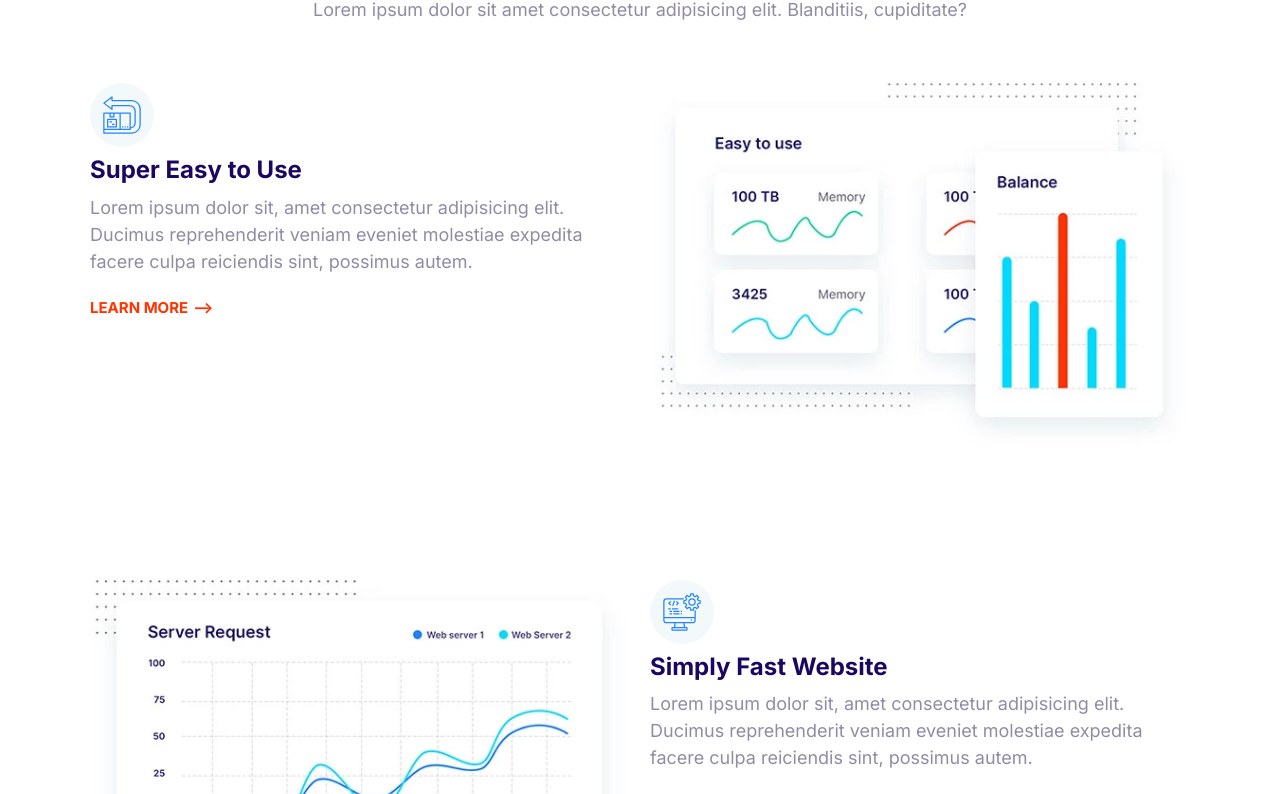
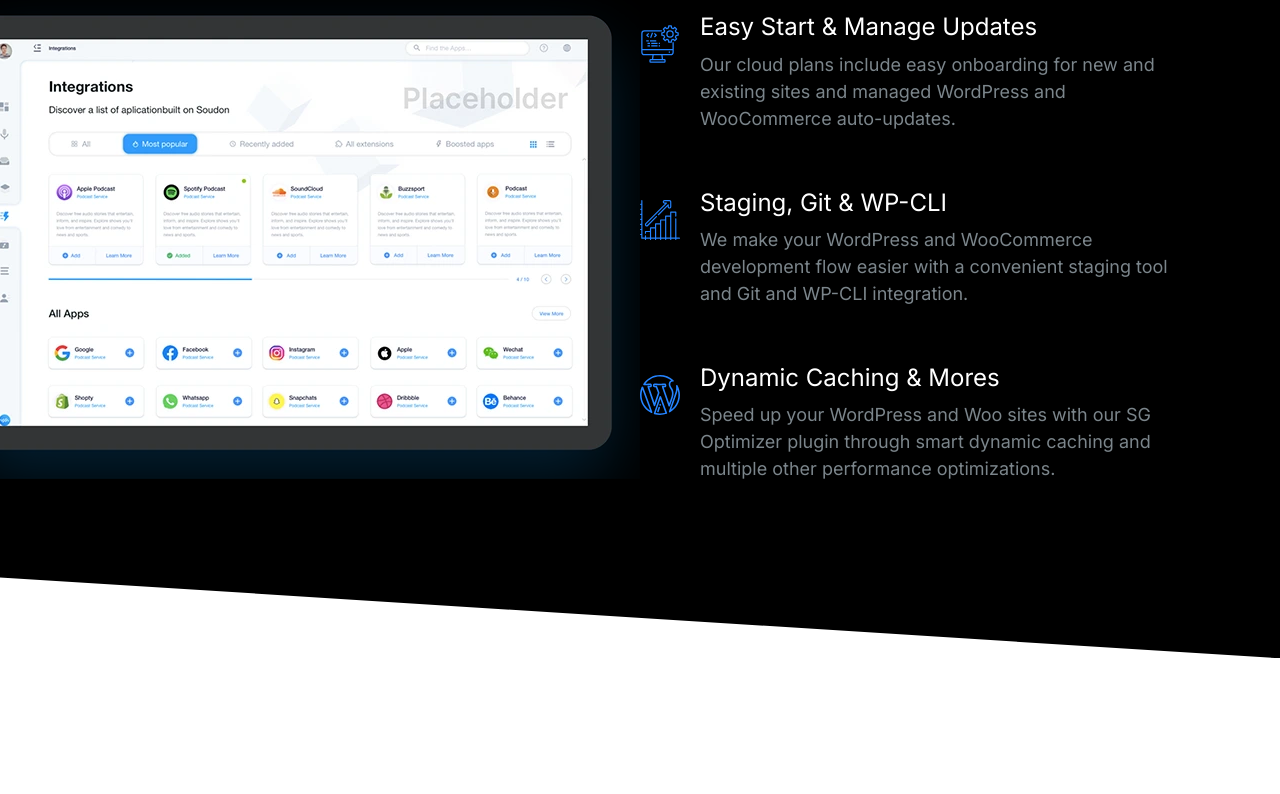
Before and after one commit to SolomonM23/Moshify, a plain HTML site: page index.html in a window 1280 px wide. Shown: the part 151-945 px from the top of the page. After the commit the page ends 809 px from the top, so only its background shows below. Drawn offline with Linux system fonts and the light colour scheme.

Commit message:
built full showcase block w components

```diff
--- a/CSS/styles.css
+++ b/CSS/styles.css
@@ -14,6 +14,10 @@
 }
 
 /* Typography */
+::selection {
+    background: var(--color-primary);
+    color: #fff;
+}
 
 html {
     font-size: 62.5%;
@@ -63,6 +67,7 @@
 
     h3 {
         font-size: 2.4rem;
+        font-weight: 500;
     }
 }
 
@@ -137,7 +142,6 @@
 .list {
     list-style: none;
     padding-left: 0;
-    color: var(--color-headings);
 }
 
 .list--inline .list__item {
@@ -148,6 +152,7 @@
 .list--tick {
     list-style-image: url(../images/tick.svg);
     padding-left: 3rem;
+    color: var(--color-headings);
 }
 
 .list--tick .list__item {
@@ -429,6 +434,7 @@
 /* Media */
 .media {
     display: flex;
+    margin-bottom: 4rem;
 }
 
 .media__title {
@@ -636,18 +642,20 @@
     color: #7b858b;
 }
 
-.block--dark .block__heading {
+.block--dark h1,
+.block--dark h2,
+.block--dark h3  {
     color: #fff;
 }
 
 .block--skewed-right {
     padding-bottom: calc(var(--padding-vertical) + 4rem);
-    clip-path: polygon(0 0, 100% 0%, 100% 100%, 0 80%);
+    clip-path: polygon(0 0, 100% 0%, 100% 100%, 0 90%);
 }
 
 .block--skewed-left {
     padding-bottom: calc(var(--padding-vertical) + 4rem);
-    clip-path: polygon(0 0, 100% 0%, 100% 80%, 0 100%);
+    clip-path: polygon(0 0, 100% 0%, 100% 90%, 0 100%);
 }
 
 .container {
@@ -719,10 +727,6 @@
 }
 
 /* Hero section */
-.hero {
-    clip-path: polygon(0 0, 100% 0%, 100% 80%, 0 100%);
-}
-
 .hero__tagline {
     font-size: 2rem;
     color: #b9c3cf;
@@ -803,3 +807,25 @@
         order: 2;
     }
 }
+
+/* Showcase Block */
+
+
+.block-showcase__image > img{
+    width: 100%;
+}
+
+@media screen and (min-width: 768px) {
+    .block-showcase .grid {
+        grid-template-columns: 50% 50%;
+    }
+
+    .block-showcase__image {
+        justify-self: end;
+    }
+
+    .block-showcase__image > img {
+        width: auto;
+        max-width: 700px;
+    }
+}
--- a/index.html
+++ b/index.html
@@ -15,122 +15,74 @@
     <link rel="stylesheet" href="CSS/styles.css" />
   </head>
   <body>
-    <section class="block container">
+    <section class="block block--dark block--skewed-right block-showcase">
       <header class="block__header">
-        <h2>Host On The Cloud to Keep Groing</h2>
-        <p>
-          Lorem ipsum dolor sit amet consectetur adipisicing elit. Blanditiis,
-          cupiditate?
-        </p>
+        <h2>User-Friendly Control Panel</h2>
       </header>
-      <article class="grid grid--1x2 feature">
-        <div class="feature__content">
-          <span class="icon-container">
-            <svg class="icon icon--primary">
-              <use xlink:href="images/sprite.svg#easy"></use>
-            </svg>
-          </span>
-          <h3 class="feature__heading">Super Easy to Use</h3>
-          <p>
-            Lorem ipsum dolor sit, amet consectetur adipisicing elit. Ducimus
-            reprehenderit veniam eveniet molestiae expedita facere culpa
-            reiciendis sint, possimus autem.
-          </p>
-          <a href="#" class="link-arrow">Learn More</a>
-        </div>
-        <picture class="block-feature__image">
+      <div class="container grid grid--1x2">
+        <picture class="block-showcase__image">
           <source
             type="image/webp"
-            srcset="images/easy@1x.webp 1x, images/easy@2x.webp 2x"
+            srcset="images/ipad@1x.webp 1x, images/ipad@2x.webp 2x"
           />
           <source
-            type="image/jpg"
-            srcset="images/easy@1x.jpg 1x, images/easy@2x.jpg 2x"
+            type="image/png"
+            srcset="images/ipad@1x.png 1x, images/ipad@2x.png 2x"
           />
-          <img class="feature__image" src="images/easy@2x.jpg" alt="" />
+          <img src="images/ipad@2x.png" alt="" />
         </picture>
-      </article>
-      <article class="grid grid--1x2 feature">
-        <div class="feature__content">
-          <span class="icon-container">
+        <ul class="list">
+          <li>
+            <div class="media">
+              <div class="media__image">
                 <svg class="icon icon--primary">
                   <use xlink:href="images/sprite.svg#computer"></use>
                 </svg>
-          </span>
-          <h3 class="feature__heading">Simply Fast Website</h3>
+              </div>
+              <div class="media__body">
+                <h3 class="media__title">Easy Start & Manage Updates</h3>
                 <p>
-            Lorem ipsum dolor sit, amet consectetur adipisicing elit. Ducimus
-            reprehenderit veniam eveniet molestiae expedita facere culpa
-            reiciendis sint, possimus autem.
+                  Our cloud plans include easy onboarding for new and existing
+                  sites and managed WordPress and WooCommerce auto-updates.
                 </p>
-          <a href="#" class="link-arrow">Learn More</a>
               </div>
-        <picture class="block-feature__image">
-          <source
-            type="image/webp"
-            srcset="images/fast@1x.webp 1x, images/fast@2x.webp 2x"
-          />
-          <source
-            type="image/jpg"
-            srcset="images/fast@1x.jpg 1x, images/fast@2x.jpg 2x"
-          />
-          <img class="feature__image" src="images/fast@2x.jpg" alt="" />
-        </picture>
-      </article>
-      <article class="grid grid--1x2 feature">
-        <div class="feature__content">
-          <span class="icon-container">
+            </div>
+          </li>
+          <li>
+            <div class="media">
+              <div class="media__image">
                 <svg class="icon icon--primary">
-              <use xlink:href="images/sprite.svg#settings"></use>
+                  <use xlink:href="images/sprite.svg#growth"></use>
                 </svg>
-          </span>
-          <h3 class="feature__heading">WordPress made easy</h3>
+              </div>
+              <div class="media__body">
+                <h3 class="media__title">Staging, Git & WP-CLI</h3>
                 <p>
-            Lorem ipsum dolor sit, amet consectetur adipisicing elit. Ducimus
-            reprehenderit veniam eveniet molestiae expedita facere culpa
-            reiciendis sint, possimus autem.
+                  We make your WordPress and WooCommerce development flow easier
+                  with a convenient staging tool and Git and WP-CLI integration.
                 </p>
-          <a href="#" class="link-arrow">Learn More</a>
               </div>
-        <picture class="block-feature__image">
-          <source
-            type="image/webp"
-            srcset="images/wordpress@1x.webp 1x, images/wordpress@2x.webp 2x"
-          />
-          <source
-            type="image/jpg"
-            srcset="images/wordpress@1x.jpg 1x, images/wordpress@2x.jpg 2x"
-          />
-          <img class="feature__image" src="images/wordpress@2x.jpg" alt="" />
-        </picture>
-      </article>
-      <article class="grid grid--1x2 feature">
-        <div class="feature__content">
-          <span class="icon-container">
+            </div>
+          </li>
+          <li>
+            <div class="media">
+              <div class="media__image">
                 <svg class="icon icon--primary">
-              <use xlink:href="images/sprite.svg#clock"></use>
+                  <use xlink:href="images/sprite.svg#wordpress"></use>
                 </svg>
-          </span>
-          <h3 class="feature__heading">24/7 Expert Support</h3>
+              </div>
+              <div class="media__body">
+                <h3 class="media__title">Dynamic Caching & Mores</h3>
                 <p>
-            Lorem ipsum dolor sit, amet consectetur adipisicing elit. Ducimus
-            reprehenderit veniam eveniet molestiae expedita facere culpa
-            reiciendis sint, possimus autem.
+                  Speed up your WordPress and Woo sites with our SG Optimizer
+                  plugin through smart dynamic caching and multiple other
+                  performance optimizations.
                 </p>
-          <a href="#" class="link-arrow">Learn More</a>
               </div>
-        <picture class="block-feature__image">
-          <source
-            type="image/webp"
-            srcset="images/support@1x.webp 1x, images/support@2x.webp 2x"
-          />
-          <source
-            type="image/jpg"
-            srcset="images/support@1x.jpg 1x, images/support@2x.jpg 2x"
-          />
-          <img class="feature__image" src="images/support@2x.jpg" alt="" />
-        </picture>
-      </article>
+            </div>
+          </li>
+        </ul>
+      </div>
     </section>
     <script src="js/main.js"></script>
   </body>
```
Also changed, not shown: Components/Showcase block.html (added, +69 -0 lines), Images/ipad@1x.png (added), Images/ipad@1x.webp (added), Images/ipad@2x.png (added), Images/ipad@2x.webp (added). Lines whose indentation alone changed are shown as unchanged.
